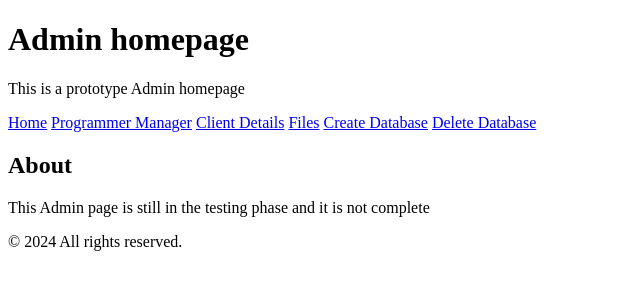
After one commit to Bhekstar007/BiMO, a PHP site: page / in a window 1280 px wide. The commit adds this page. Shown: the top 300 px of the page, without its empty margins (0-640 px from the left). Run offline with PHP 8.4, Linux system fonts and the light colour scheme.

Commit message:
[Bongani]

```diff
--- a/files.php
+++ b/files.php
@@ -20,6 +20,7 @@ if ($conn->connect_error) {
     <title>Upload File</title>
 </head>
 <body>
+<a href="displayfiles.php">Back to Uploaded Files</a>
     <form action="upload.php" method="post" enctype="multipart/form-data">
         <label for="file">Choose a file to upload:</label>
         <input type="file" name="file" id="file" required>
--- /dev/null
+++ b/index.php
@@ -0,0 +1,29 @@
+<!DOCTYPE html>
+<html lang="en">
+<head>
+    <meta charset="UTF-8">
+    <meta name="viewport" content="width=device-width, initial-scale=1.0">
+    <title>BiMO Sprint #1 Prototype</title>
+</head>
+<body>
+    <header>
+        <h1>Admin homepage</h1>
+        <p>This is a prototype Admin homepage</p>
+    </header>
+    <nav>
+        <a href="index.php">Home</a>
+        <a href="viewprogrammer.php">Programmer Manager</a>
+        <a href="display.php">Client Details</a>
+        <a href="displayfiles.php">Files</a>
+        <a href="createdatabase.php">Create Database</a>
+        <a href="deletedatabase.php">Delete Database</a>
+    </nav>
+    <div class="container">
+        <h2>About</h2>
+        <p>This Admin page is still in the testing phase and it is not complete</p>
+    </div>
+    <footer>
+        <p>&copy; <?php echo date('Y'); ?> All rights reserved.</p>
+    </footer>
+</body>
+</html>
--- a/upload.php
+++ b/upload.php
@@ -31,11 +31,14 @@ if (isset($_POST['upload'])) {
         $stmt->bindParam(':fileName', $relativePath);
 
         if ($stmt->execute()) {
+            echo "<a href='displayfiles.php'>Back to Files</a>";
             echo "The file $fileName has been uploaded successfully.";
         } else {
+            echo "<a href='displayfiles.php'>Back to Files</a>";
             echo "Failed to save file metadata in the database.";
         }
     } else {
+        echo "<a href='displayfiles.php'>Back to Files</a>";
         echo "Failed to upload the file.";
     }
 }
```
Also changed, not shown: display.php (+8 -0 lines), displayfiles.php (+9 -0 lines), viewprogrammer.php (+9 -0 lines), 2 other files.
